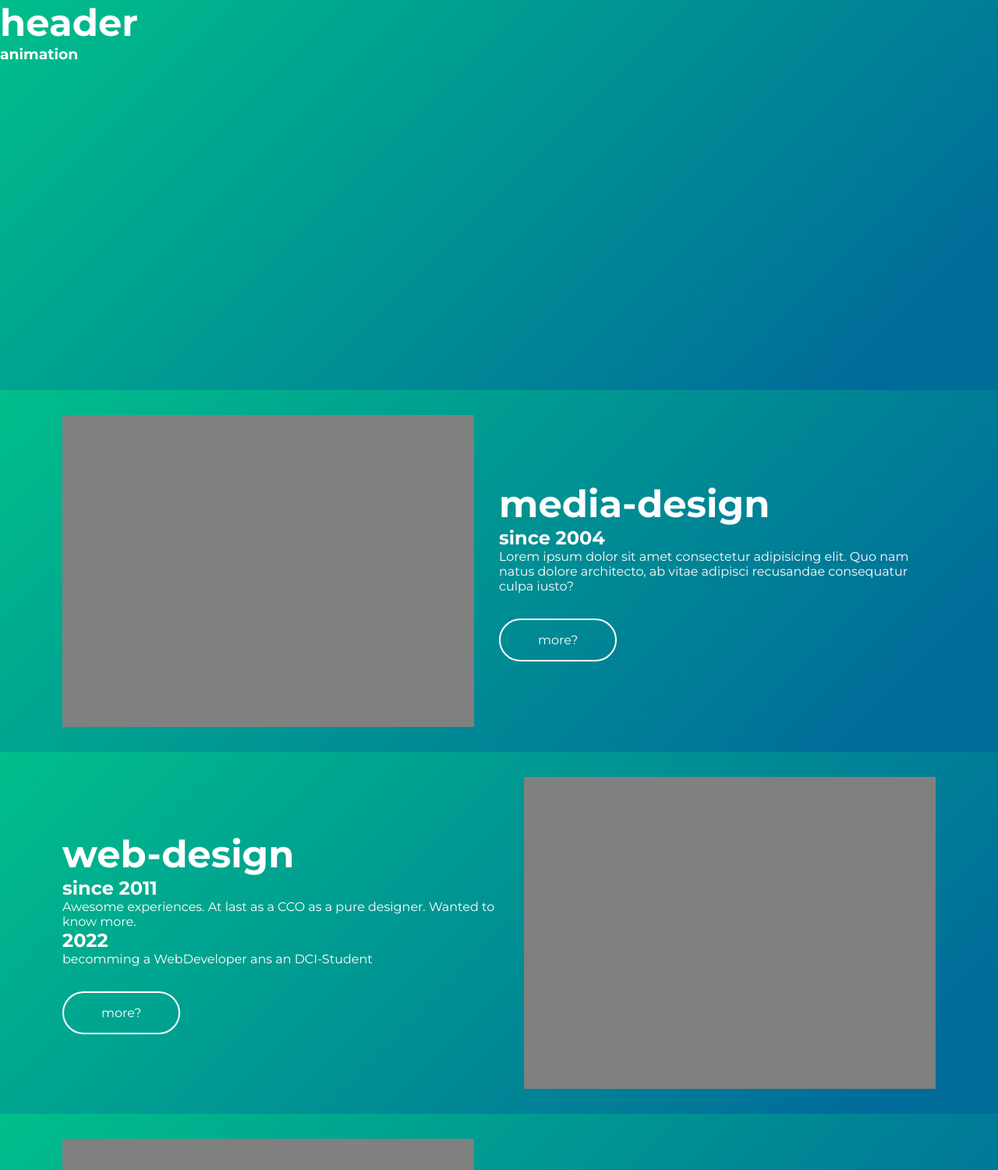
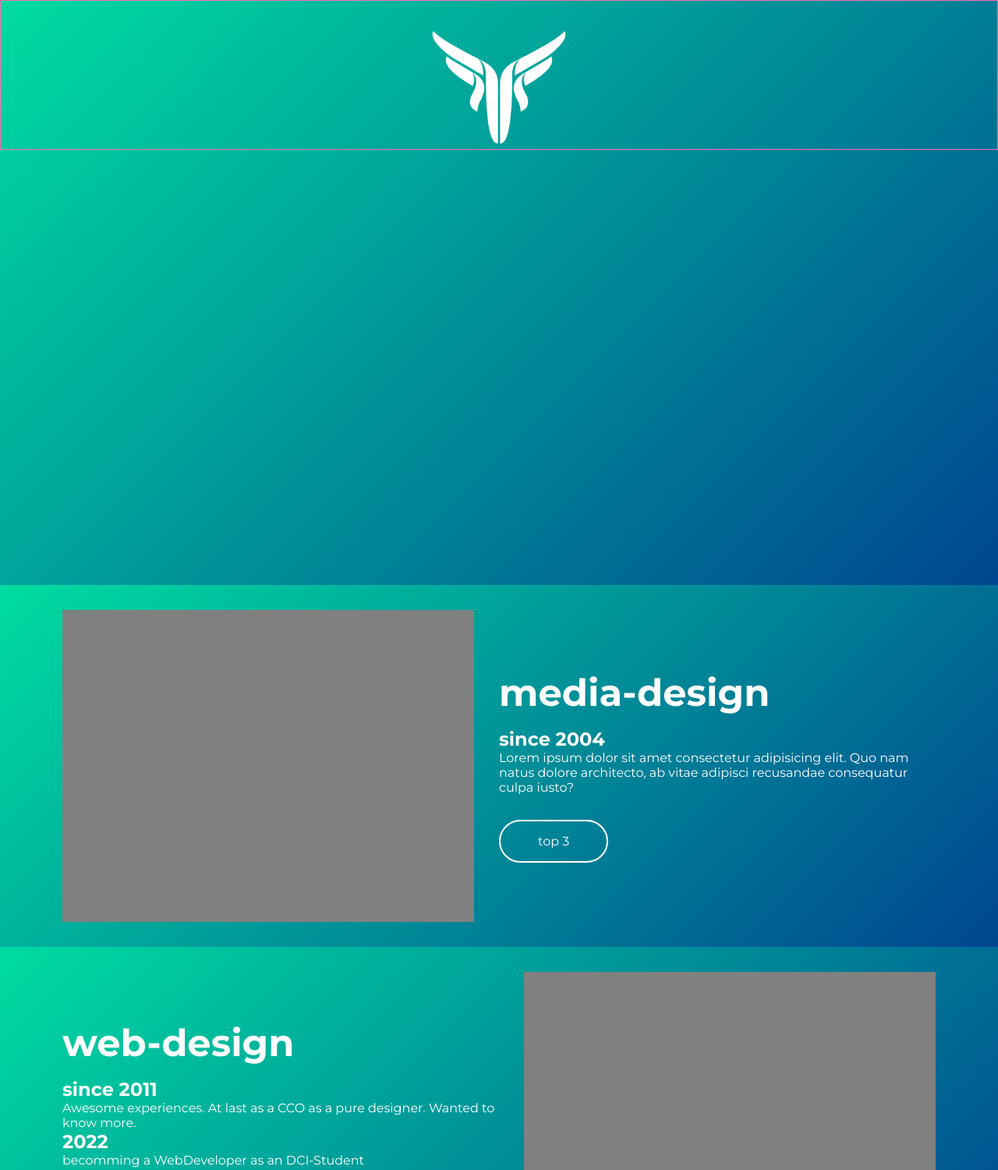
Before and after one commit to grossesbewirken/-SOON-multichanel-page-, a website: page index.html in a window 1280 px wide. Shown: the top 1500 px of the page at 78% size. Drawn offline with Linux system fonts and the light colour scheme.

Commit message:
logo im header eingebaut

```diff
--- a/index.html
+++ b/index.html
@@ -22,10 +22,16 @@
     <link rel="stylesheet" href="./css/style.css" />
     <title>Document</title>
   </head>
+
+
+
   <body>
+
+<!-- H E A D E R -->
     <header>
-      <h1>header</h1>
-      <h3>animation</h3>
+      <div class="logo-container">
+        <img src="/pictures/gbw_250x229_logo.png" alt="">
+      </div>
     </header>
 
     <main>
@@ -36,7 +42,7 @@
         <div class="block">
             <div class="picMedia">
                 <div>
-                    <img src="" class="pic" alt="" />
+                  <img src="" class="pic" alt="" />
                 </div>
             </div>
         </div>
@@ -48,7 +54,7 @@
               natus dolore architecto, ab vitae adipisci recusandae
               consequatur culpa iusto?
               <div class="button-container">
-                <div class="button">more?</div>
+                <div class="button">top 3</div>
               </div>
             </p>
         </div>
@@ -56,7 +62,7 @@
 
 
 <!-- C A R D - W E B -->
-      <div class="card" id="reverse">
+      <div class="card" id="card-reverse">
         <div class="block">
             <div class="picWeb">
                 <div>
@@ -72,10 +78,10 @@
           </p>
           <h2>2022</h2>
           <p>
-            becomming a WebDeveloper ans an DCI-Student
+            becomming a WebDeveloper as an DCI-Student
           </p>
           <div class="button-container">
-            <div class="button">more?</div>
+            <div class="button">top 3</div>
           </div>
         </div>
       </div>
@@ -148,5 +154,12 @@
         <!-- <a href="https://www.pinterest.de/grossesbewirken" target="blank"><i class="fa-brands fa-pinterest-p footicon"></i></a> -->
       </div>
     </footer>
+
+    <div class="center-container">
+      <div class="catcher">
+        <h2>partners and clients</h2>
+      </div>
+    </div>
+
   </body>
 </html>
--- a/sass/_colors.scss
+++ b/sass/_colors.scss
@@ -10,6 +10,6 @@ $gbw-light: #00ffbb;
 $gbw-dark: #0078aa;
 
 $gbw-grad-light: linear-gradient(135deg, #00ffbb 20%, #0078aa 90%);
-$gbw-grad-dark: linear-gradient(135deg, #00be8b, #006c9a 90%);
+$gbw-grad-dark: linear-gradient(135deg, #00dca1, #004690);
 
 // $gbw-grad-dark: radial-gradient(circle at 0% 10%, #009f74, #006c9a 90%);
--- a/sass/_elements.scss
+++ b/sass/_elements.scss
@@ -1,11 +1,13 @@
 // @use "../node_modules/bootstrap/scss/bootstrap.scss";
 @use "colors";
-
+//
+//
+//
 .button-container {
   margin-top: 2rem;
   display: flex;
   justify-content: center;
-  @media (min-width: 650px) {
+  @media (min-width: 700px) {
     width: 45vw;
     justify-content: flex-start;
   }
@@ -23,6 +25,12 @@
   }
 }
 
+.button:hover{
+  background-color: colors.$white100;
+  color: colors.$gbw-dark;
+}
+
+
 .card {
   background-image: colors.$gbw-grad-dark;
 }
@@ -37,3 +45,15 @@ hr {
   display: flex;
   font-size: 2rem;
 }
+
+.logo-container{
+  padding-top: 1rem;
+  display: flex;
+  justify-content: center;
+  border: 1px solid hotpink;
+  height: 7rem;
+  @media (min-width: 700px) {
+    padding-top: 2rem;
+    height:12rem;
+  }
+}
--- a/sass/_fonts.scss
+++ b/sass/_fonts.scss
@@ -7,4 +7,6 @@
 }
 
 h1 {
+  margin-bottom: 1rem;
+  font-size: 3rem;
 }
--- a/sass/_layout.scss
+++ b/sass/_layout.scss
@@ -8,21 +8,23 @@ body {
 header {
   height: 500px;
   background-image: colors.$gbw-grad-dark;
+  @media (min-width: 700px) {
+    height: 750px;
+  }
 }
 
-h1 {
-  font-size: 3rem;
-}
+
 //
 //
 //
-// C A R D
+// C A R D S
 //
 .card {
   display: flex;
   flex-direction: column;
   padding: 2rem;
   gap: 2rem;
+
   @media (min-width: 700px) {
     flex-direction: row;
     padding-left: 5rem;
@@ -38,13 +40,11 @@ h1 {
   }
 }
 
-#reverse{
+#card-reverse{
   @media (min-width: 700px) {
     flex-direction: row-reverse;
   }
 }
-//
-//
 //
 // C A R D - P I C T U R E S
 //
@@ -86,8 +86,6 @@ h1 {
 //
 //
 //
-// C A R D - P I C T U R E S
-//
 footer {
   display: flex;
   flex-direction: column;
```
Also changed, not shown: css/style.css, pictures/gbw_250x229_logo.png (added), 1 other file.
